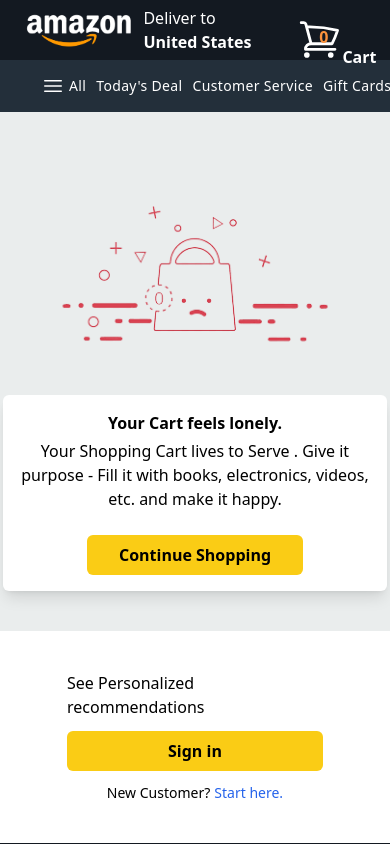
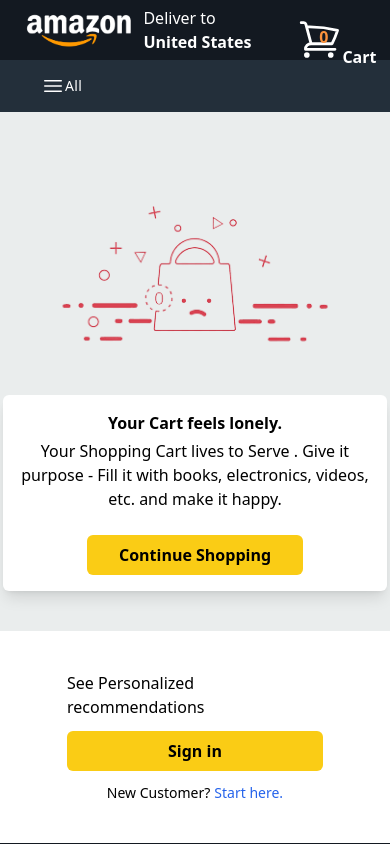
Before and after one commit to humaira98jamil/React-App-Amazon-Clone, a React (Vite) app: page /Checkout in a window 390 px wide. Shown: the top 844 px of the page. Built offline with nearby package versions, Linux system fonts and the light colour scheme.

Commit message:
responsiveness

```diff
--- a/src/components/headerComponents/HeaderBottom.jsx
+++ b/src/components/headerComponents/HeaderBottom.jsx
@@ -18,19 +18,19 @@
     <div className="w-full px-4 h-[36px] bg-amazon_light text-white flex items-center">
       {/* LIST ITEMS START */}
 
-      <ul className="flex items-center gap-2 text-sm tracking-wide">
+      <ul className="flex items-center gap-3 text-sm tracking-wide">
         <li
           onClick={() => setSidebar(true)}
-          className="headerHover flex items-center gap-1"
+          className="headerHover flex items-center space-x-2"
         >
           <Bars3Icon className="h-6" />
           All
         </li>
-        <li className="headerHover">Today's Deal</li>
-        <li className="headerHover">Customer Service</li>
-        <li className="headerHover">Gift Cards</li>
-        <li className="headerHover">Registry</li>
-        <li className="headerHover">Sell</li>
+        <li className="headerHover hidden md:inline-flex">Today's Deal</li>
+        <li className="headerHover hidden md:inline-flex">Customer Service</li>
+        <li className="headerHover hidden md:inline-flex">Gift Cards</li>
+        <li className="headerHover hidden md:inline-flex">Registry</li>
+        <li className="headerHover hidden md:inline-flex">Sell</li>
       </ul>
 
       {/* LIST ITEM END  */}
```
